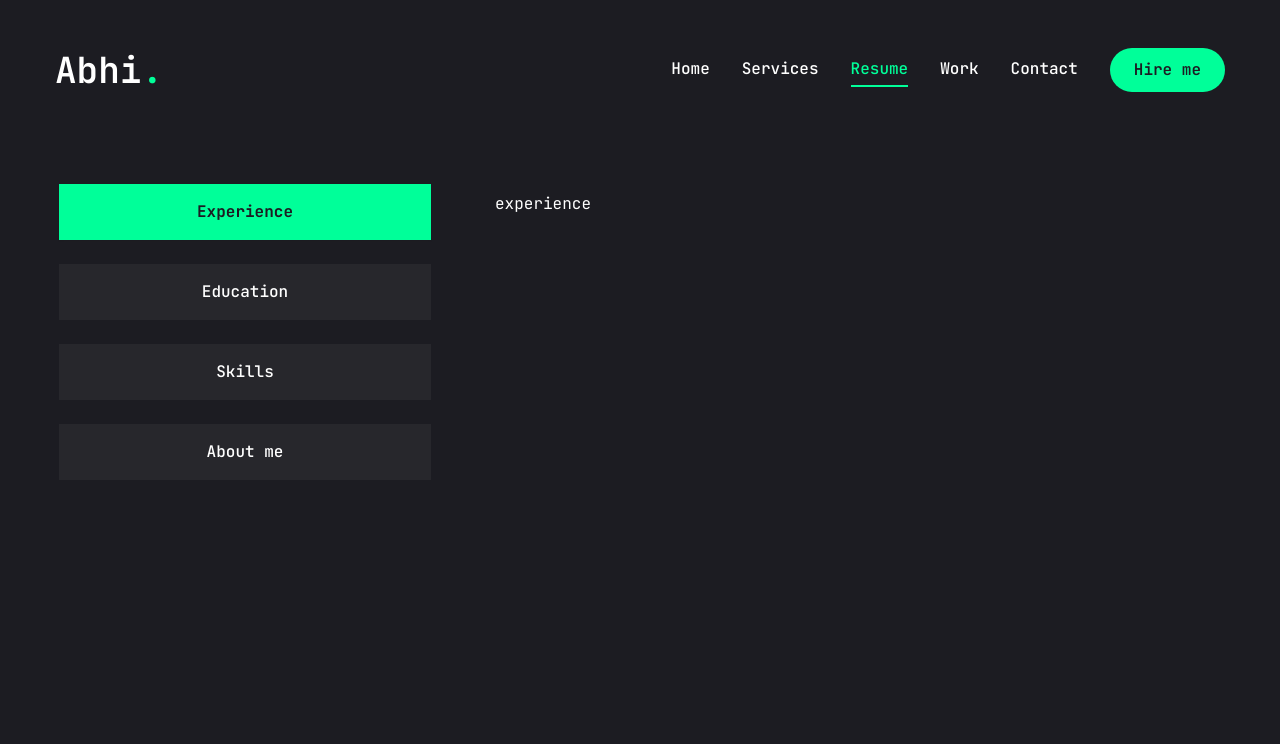
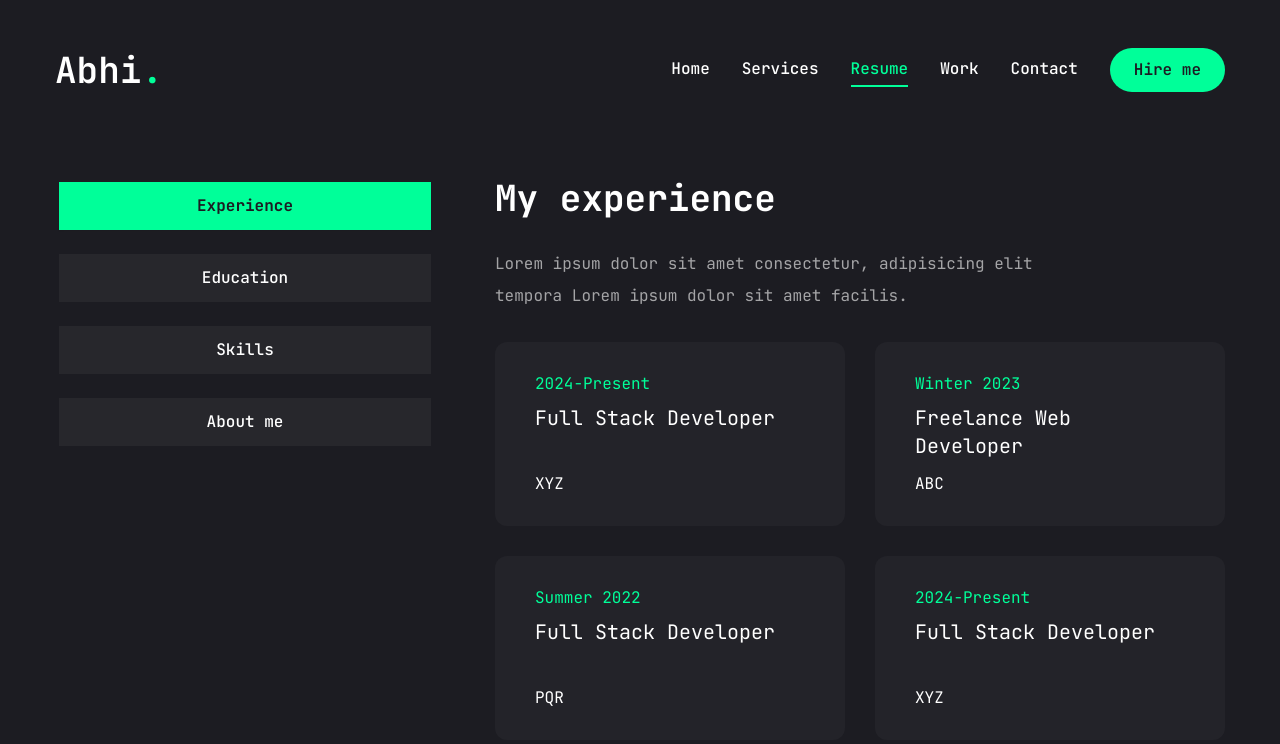
Before and after one commit to Abhishek10269/iCream, a Next.js app: page /resume in a window 1280 px wide. Shown: the top 744 px of the page. Built offline with nearby package versions, Linux system fonts and the light colour scheme.

Commit message:
completed experience section of resume

```diff
--- a/app/resume/page.jsx
+++ b/app/resume/page.jsx
@@ -172,7 +172,43 @@
                     <div className="min-h-[70vh] w-full">
                         {/* experience */}
                         <TabsContent value="experience" className="w-full">
-                            experience
+                            <div className="flex flex-col gap-[30px] text-center xl:text-left">
+                                <h3 className="text-4xl font-bold">{experience.title}</h3>
+                                    <p className="max-w-[600px] text-white/60 mx-auto xl:mx-0">
+                                        {experience.description}
+                                    </p>
+                                    <ScrollArea className="h-[400px]">
+                                    <ul className="grid grid-cols-1 lg:grid-cols-2 gap-[30px]">
+                                    {experience.items.map((item,index)=>{
+                                    return(
+                                    <li key={index} className="bg-[#232329] h-[184px] py-6 px-10 rounded-xl
+                                    flex flex-col justify-center items-center lg:items-start gap-1">
+                                    <span className="text-accent">{item.duration}</span>
+                                    <h3 className="text-xl max-w-[260px] min-h-[60px] text-center lg:text-left">{item.position}</h3>
+                                    <div>
+                                        {/* {dot} */}
+                                    <span></span>
+                                    <p>{item.company}</p>
+                                    </div>
+
+                                    </li>
+                                    );
+                                    })}
+                                    </ul>
+
+                                    </ScrollArea>
+
+                            </div>
+                        </TabsContent>
+                        {/* education */}
+                        <TabsContent value="education" className="w-full">
+                            education
+                        </TabsContent>
+                        <TabsContent value="skills" className="w-full">
+                            skills
+                        </TabsContent>
+                        <TabsContent value="about" className="w-full">
+                            about
                         </TabsContent>
                     </div>
                 </Tabs>
--- a/components/ui/tabs.jsx
+++ b/components/ui/tabs.jsx
@@ -20,7 +20,7 @@
   <TabsPrimitive.Trigger
     ref={ref}
     className={cn(
-      "inline-flex items-center w-full bg-[#27272c] justify-center whitespace-nowrap text-white rounded-lg p-3 text-balance font-medium ring-offset-white transition-all disabled:pointer-events-none disabled:opacity-50 data-[state=active]:bg-accent data-[state=active]:text-primary data-[state=active]:font-bold data-[state=active]:shadow-sm ",
+      "inline-flex items-center w-full bg-[#27272c] justify-center whitespace-nowrap text-white rounded-lg p-3 text-base font-medium ring-offset-white transition-all disabled:pointer-events-none disabled:opacity-50 data-[state=active]:bg-accent data-[state=active]:text-primary data-[state=active]:font-bold data-[state=active]:shadow-sm ",
       className
     )}
     {...props} />
@@ -31,7 +31,7 @@
   <TabsPrimitive.Content
     ref={ref}
     className={cn(
-      "mt-2 ring-offset-white focus-visible:outline-none focus-visible:ring-2 focus-visible:ring-slate-950 focus-visible:ring-offset-2 dark:ring-offset-slate-950 dark:focus-visible:ring-slate-300",
+      "min-h-[480px] ring-offset-white focus-visible:outline-none focus-visible:ring-2 focus-visible:ring-slate-950 focus-visible:ring-offset-2 dark:ring-offset-slate-950 dark:focus-visible:ring-slate-300",
       className
     )}
     {...props} />
```
